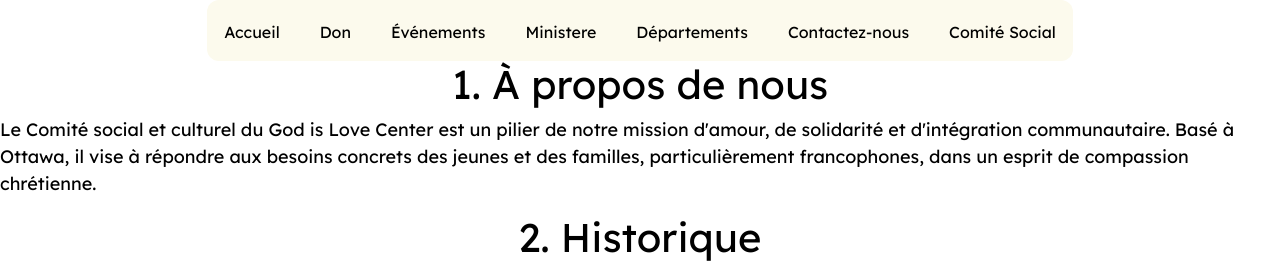
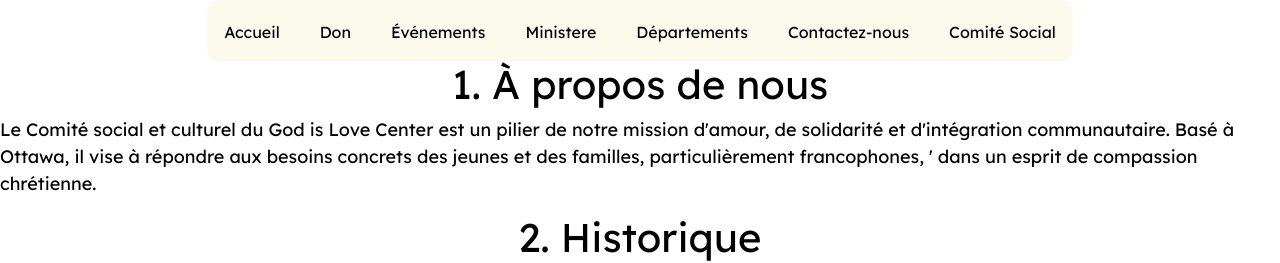
Before and after one commit to exauce-panda/God-is-love, a Next.js app: page /comiteSocial in a window 1280 px wide. Shown: the top 263 px of the page. Built offline with nearby package versions, Linux system fonts and the light colour scheme.

Commit message:
correction comite social bug text

```diff
--- a/components/ComiteSocial.jsx
+++ b/components/ComiteSocial.jsx
@@ -3,10 +3,10 @@ export default function ComiteSocial(){
     return(
         <div className={styles.bob}>
   <h1>1. À propos de nous</h1>
-  <p>Le Comité social et culturel du God is Love Center est un pilier de notre mission d&apos;amour, de solidarité et d&apos;intégration communautaire. Basé à Ottawa, il vise à répondre aux besoins concrets des jeunes et des familles, particulièrement francophones, dans un esprit de compassion chrétienne.</p>
+  <p>Le Comité social et culturel du God is Love Center est un pilier de notre mission d&apos;amour, de solidarité et d&apos;intégration communautaire. Basé à Ottawa, il vise à répondre aux besoins concrets des jeunes et des familles, particulièrement francophones, &apos; dans un esprit de compassion chrétienne.</p>
 
   <h1>2. Historique</h1>
-  <p>Fondé en Mai 2024, le Comité social et culturel de God is Love Center est né d'une vision évangélique chrétienne de soutien spirituel et social. Avec le temps, le comité social et culturel a été structuré pour mieux répondre aux réalités locales des nouveaux arrivants, des familles en difficulté et de la jeunesse.</p>
+  <p>Fondé en Mai 2024, le Comité social et culturel de God is Love Center est né d&apos;une vision évangélique chrétienne de soutien spirituel et social. Avec le temps, le comité social et culturel a été structuré pour mieux répondre aux réalités locales des nouveaux arrivants, des familles en difficulté et de la jeunesse.</p>
 
   <h1>3. Motivation</h1>
   <p>Animé par l&apos;amour de Dieu et le service aux autres, notre comité se donne pour mission de bâtir une communauté plus solidaire, accueillante et résiliente, où chacun peut s&apos;épanouir.</p>
```
